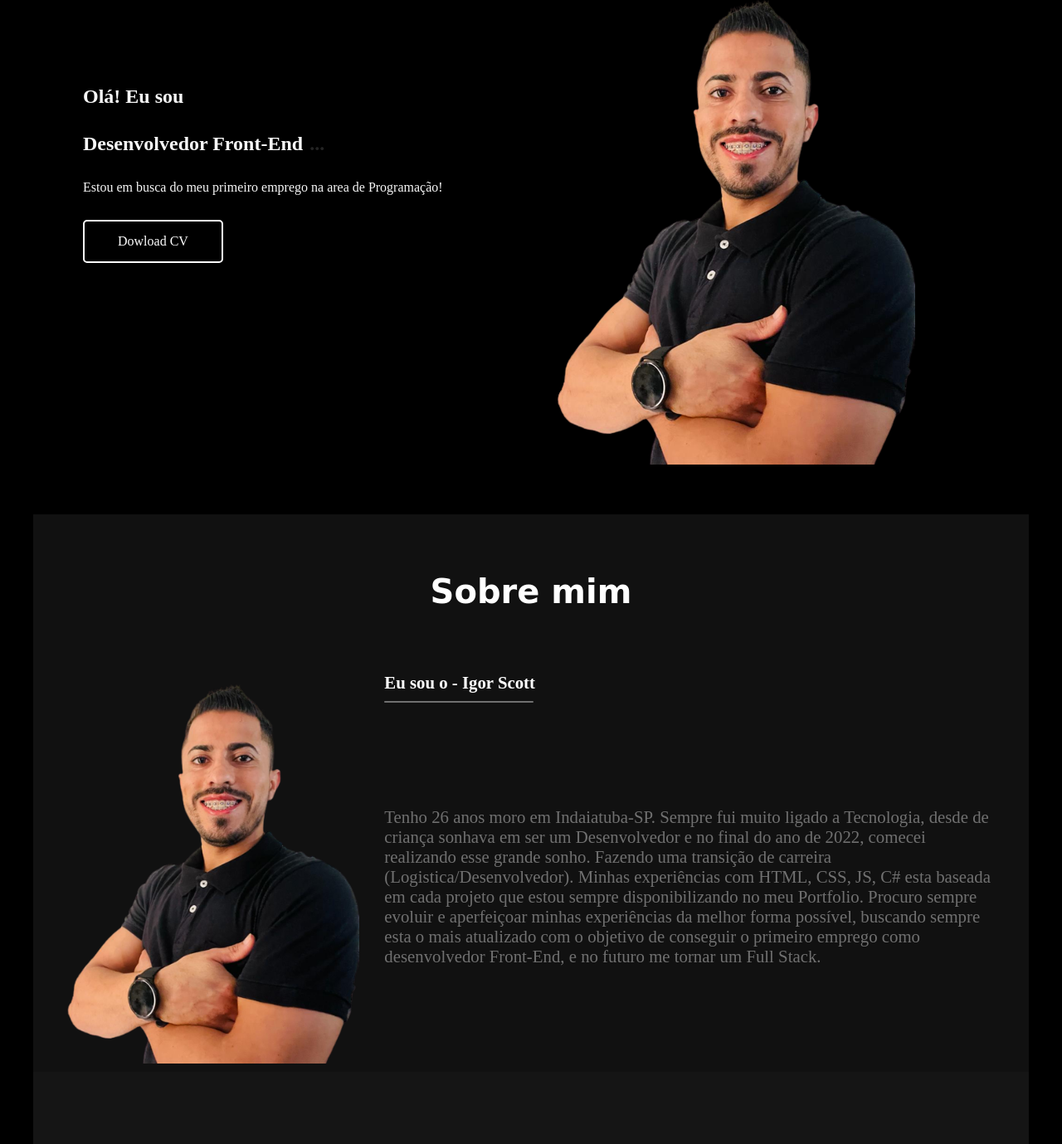
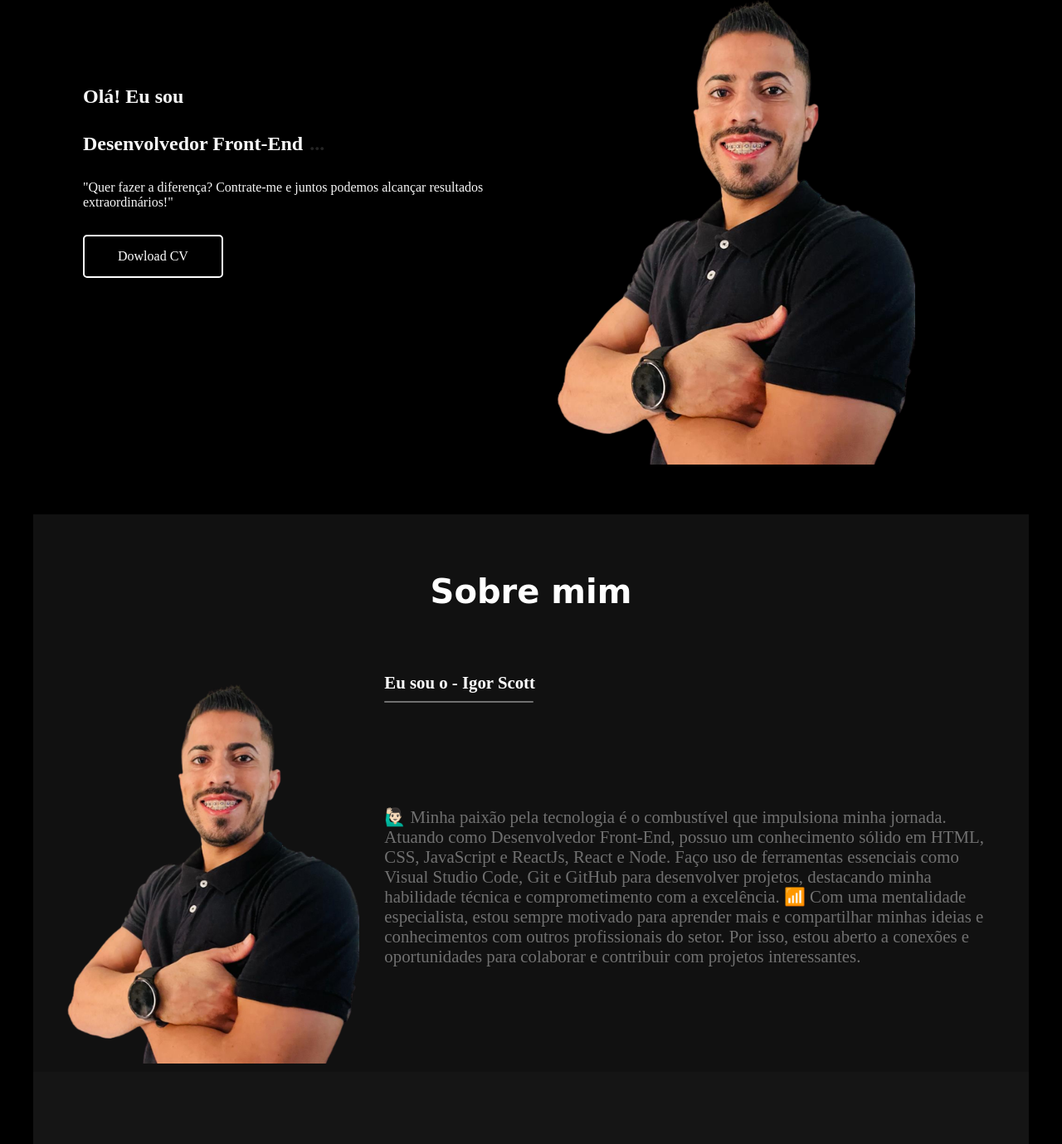
Before and after one commit to igorsctt/portfolio, a plain HTML site: page index.html in a window 1280 px wide. Shown: the part 144-1523 px from the top of the page at 83% size. Drawn offline with Linux system fonts and the light colour scheme.

Commit message:
Pequenas alteração no index.html

```diff
--- a/index.html
+++ b/index.html
@@ -29,9 +29,9 @@
       <div>
         <h2>Olá! Eu sou</h2>
         <h2 class="digitando">Desenvolvedor Front-End</h2>
-        <p>Estou em busca do meu primeiro emprego na area de Programação!</p>
+        <p>"Quer fazer a diferença? Contrate-me e juntos podemos alcançar resultados extraordinários!"</p>
         <a
-          href="https://drive.google.com/file/d/1vEFTOj5fNaNgwqDoE1KizOmAhdyJCML6/view?usp=share_link"
+          href="https://drive.google.com/file/d/1O0T0duBSbVuSYIcbOhHWqLZrWI01nX9x/view?usp=drive_link"
           target="_blank"
           >Dowload CV</a
         >
@@ -48,16 +48,7 @@
           <div class="sobre_texto">
             <h1>Eu sou o - Igor Scott</h1>
             <p>
-              Tenho 26 anos moro em Indaiatuba-SP. Sempre fui muito ligado a
-              Tecnologia, desde de criança sonhava em ser um Desenvolvedor e no
-              final do ano de 2022, comecei realizando esse grande sonho.
-              Fazendo uma transição de carreira (Logistica/Desenvolvedor).
-              Minhas experiências com HTML, CSS, JS, C# esta baseada em cada
-              projeto que estou sempre disponibilizando no meu Portfolio.
-              Procuro sempre evoluir e aperfeiçoar minhas experiências da melhor
-              forma possível, buscando sempre esta o mais atualizado com o
-              objetivo de conseguir o primeiro emprego como desenvolvedor
-              Front-End, e no futuro me tornar um Full Stack.
+              🙋🏻‍♂️ Minha paixão pela tecnologia é o combustível que impulsiona minha jornada. Atuando como Desenvolvedor Front-End, possuo um conhecimento sólido em HTML, CSS, JavaScript e ReactJs, React e Node. Faço uso de ferramentas essenciais como Visual Studio Code, Git e GitHub para desenvolver projetos, destacando minha habilidade técnica e comprometimento com a excelência. 📶 Com uma mentalidade especialista, estou sempre motivado para aprender mais e compartilhar minhas ideias e conhecimentos com outros profissionais do setor. Por isso, estou aberto a conexões e oportunidades para colaborar e contribuir com projetos interessantes.
             </p>
           </div>
         </div>
@@ -177,7 +168,7 @@
       <p>Para mais informações:</p>
 
       <div class="social">
-        <a href="https://www.linkedin.com/in/igorsctt/" target="_blank">
+        <a href="https://www.linkedin.com/in/igorscott/" target="_blank">
           <img src="./assets/linkedin.png" alt="icon-linkdin"
         /></a>
 
```
